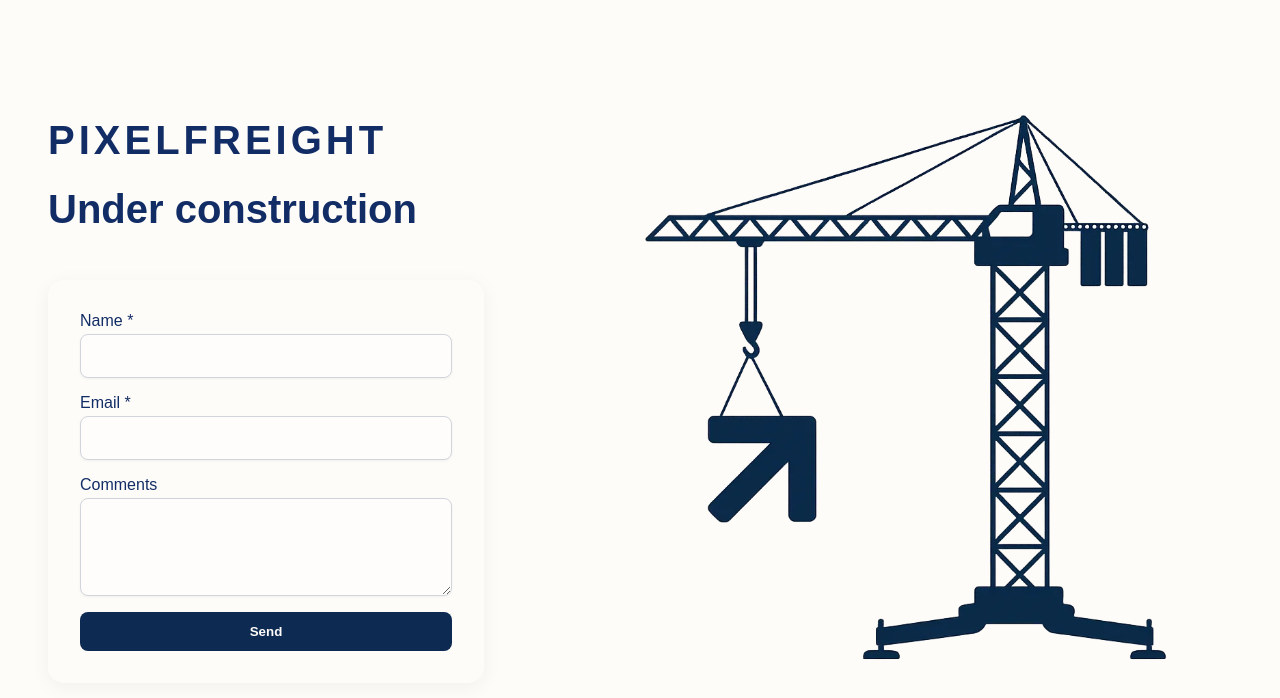
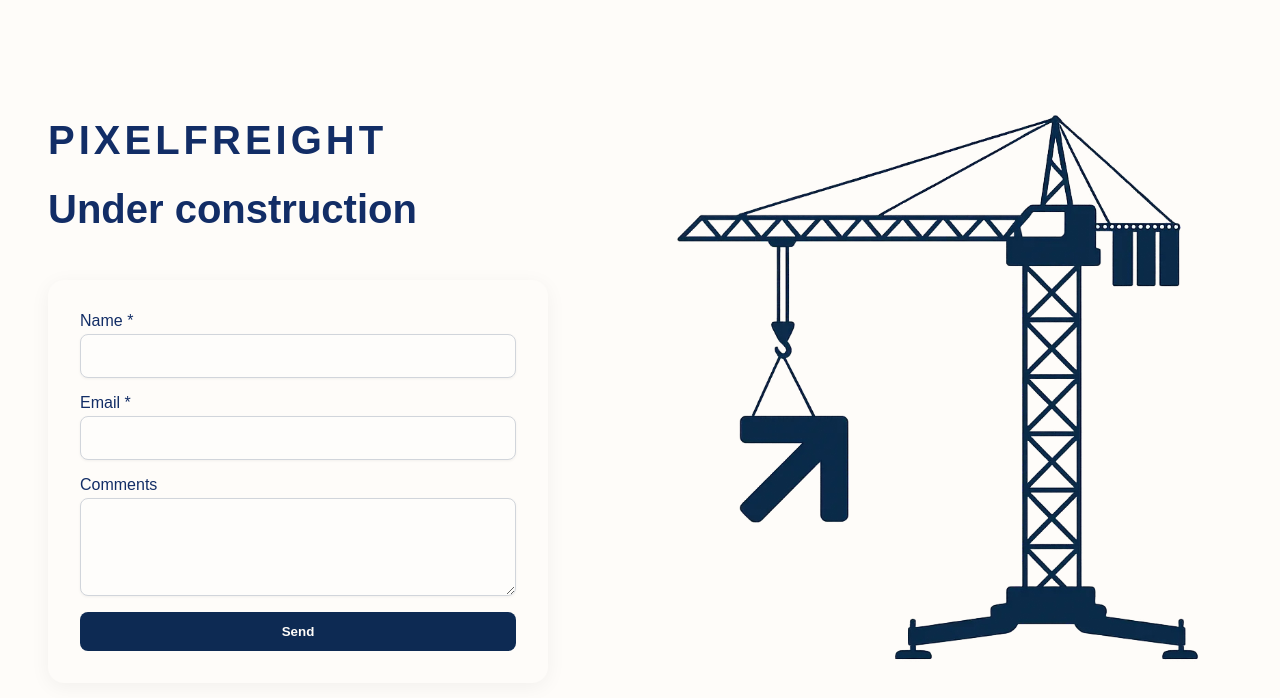
Before and after one commit to VickTorry/pixelfreight, a Next.js app: page / in a window 1280 px wide. Shown: the top 698 px of the page. Built offline with nearby package versions, Linux system fonts and the light colour scheme.

Commit message:
centered mobile layout

```diff
--- a/app/layout.tsx
+++ b/app/layout.tsx
@@ -34,7 +34,7 @@ export const metadata: Metadata = {
     card: "summary_large_image",
     title: "Pixelfreight — Under Construction",
     description: "We’re almost there. Get notified when we launch.",
-    images: ["/og-image.png"],
+    images: ["underconstruction-img.webp"],
   },
 };
 
--- a/components/UnderConstruction/UnderConstruction.module.css
+++ b/components/UnderConstruction/UnderConstruction.module.css
@@ -8,25 +8,31 @@
 }
 
 .layout {
-  display: grid;
-  grid-template-columns: 1fr 1fr;
-  gap: 3rem;
+  display: flex;
+  justify-content: space-between;
   align-items: center;
+  flex-wrap: nowrap; /* ✅ prevent wrapping on tablet */
   max-width: 1200px;
   width: 100%;
+  gap: 3rem;
 }
 
 .content {
+  flex: 1;
   display: flex;
   flex-direction: column;
   gap: 1.5rem;
   max-width: 500px;
+  z-index: 2;
 }
 
 .imageWrapper {
+  flex: 1;
   display: flex;
   justify-content: center;
   align-items: center;
+  min-width: 300px; /* ✅ prevent image from shrinking too much */
+  background-color: #fefcf9;
 }
 
 .logo {
@@ -51,10 +57,11 @@
   margin-top: 1.5rem;
 }
 
-/* Responsive layout */
+/* ✅ Mobile-only: hide image and center content */
 @media (max-width: 768px) {
   .layout {
-    grid-template-columns: 1fr;
+    flex-direction: column;
+    align-items: center;
     text-align: center;
   }
 
@@ -64,5 +71,6 @@
 
   .content {
     align-items: center;
+    margin: 0 auto;
   }
 }
```
